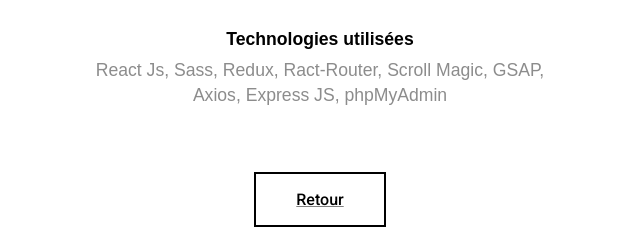
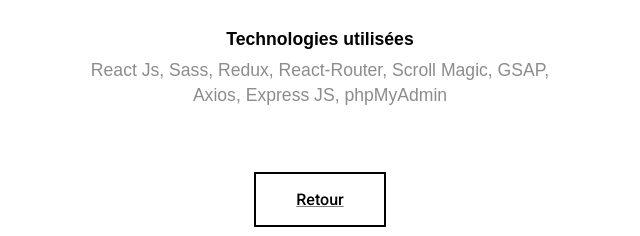
Before and after one commit to ismael2m/site-perso, a Gatsby site: page /gamebook in a window 1280 px wide. Shown: the part 1785-2021 px from the top of the page, 320-960 px from the left. Built offline with nearby package versions, Linux system fonts and the light colour scheme; Gatsby itself is replaced by a stand-in of ours; a web font is replaced by a local one.

Commit message:
Update gamebook.md

```diff
--- a/src/posts/gamebook.md
+++ b/src/posts/gamebook.md
@@ -3,7 +3,7 @@ title : "Gamebook"
 subtitle : "Application de lecture active"
 site: "https://www.youtube.com/watch?v=SasLH4kdAwI&t=612s"
 role: "Dévelopeur Fullstack JS | UI/UX designer"
-technos: "React Js, Sass, Redux, Ract-Router, Scroll Magic, GSAP, Axios, Express JS, phpMyAdmin"
+technos: "React Js, Sass, Redux, React-Router, Scroll Magic, GSAP, Axios, Express JS, phpMyAdmin"
 featuredImage: ../../static/img/gamebook.jpg
 ---
 
```
